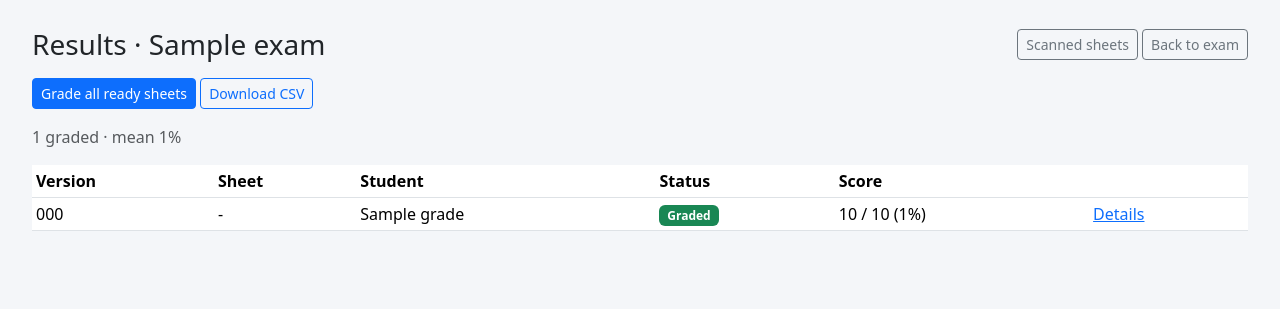
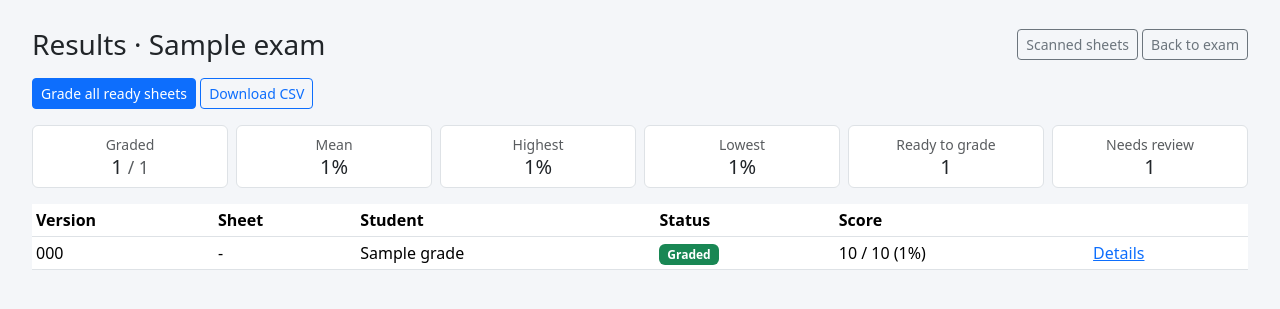
Before and after one commit to jeleefisch/EXAMGEN, a Django app: template templates/grading/results.html in a window 1280 px wide. Shown: the part 56-365 px from the top of the page. Run offline with Django 5.2, Linux system fonts and the light colour scheme; the template is opened without the code that fills it: most values are stand-ins (such as "Sample title", 1, 10 or a date in 2020).

Commit message:
Add results statistics (highest, lowest, mean, ready, needs review) with tests

```diff
--- a/templates/grading/results.html
+++ b/templates/grading/results.html
@@ -16,7 +16,46 @@
   <button class="btn btn-primary btn-sm" type="submit">Grade all ready sheets</button>
   {% if graded_count %}<a class="btn btn-outline-primary btn-sm" href="{% url 'grading:csv' exam.pk %}">Download CSV</a>{% endif %}
 </form>
-{% if graded_count %}<p class="text-muted">{{ graded_count }} graded · mean {{ mean_percent }}%</p>{% endif %}
+
+<div class="row g-2 mb-3">
+  <div class="col-6 col-md-2">
+    <div class="border rounded bg-white p-2 text-center">
+      <div class="small text-muted">Graded</div>
+      <div class="h5 mb-0">{{ graded_count }} <span class="small text-muted">/ {{ total_count }}</span></div>
+    </div>
+  </div>
+  <div class="col-6 col-md-2">
+    <div class="border rounded bg-white p-2 text-center">
+      <div class="small text-muted">Mean</div>
+      <div class="h5 mb-0">{% if mean_percent is not None %}{{ mean_percent }}%{% else %}&mdash;{% endif %}</div>
+    </div>
+  </div>
+  <div class="col-6 col-md-2">
+    <div class="border rounded bg-white p-2 text-center">
+      <div class="small text-muted">Highest</div>
+      <div class="h5 mb-0">{% if highest_percent is not None %}{{ highest_percent }}%{% else %}&mdash;{% endif %}</div>
+    </div>
+  </div>
+  <div class="col-6 col-md-2">
+    <div class="border rounded bg-white p-2 text-center">
+      <div class="small text-muted">Lowest</div>
+      <div class="h5 mb-0">{% if lowest_percent is not None %}{{ lowest_percent }}%{% else %}&mdash;{% endif %}</div>
+    </div>
+  </div>
+  <div class="col-6 col-md-2">
+    <div class="border rounded bg-white p-2 text-center">
+      <div class="small text-muted">Ready to grade</div>
+      <div class="h5 mb-0">{{ ready_count }}</div>
+    </div>
+  </div>
+  <div class="col-6 col-md-2">
+    <div class="border rounded bg-white p-2 text-center">
+      <div class="small text-muted">Needs review</div>
+      <div class="h5 mb-0">{{ needs_review_count }}</div>
+    </div>
+  </div>
+</div>
+
 <table class="table table-sm bg-white align-middle">
   <thead><tr><th>Version</th><th>Sheet</th><th>Student</th><th>Status</th><th>Score</th><th></th></tr></thead>
   <tbody>
```
Also changed, not shown: apps/grading/tests.py (+39 -0 lines), apps/grading/views.py (+23 -4 lines).
